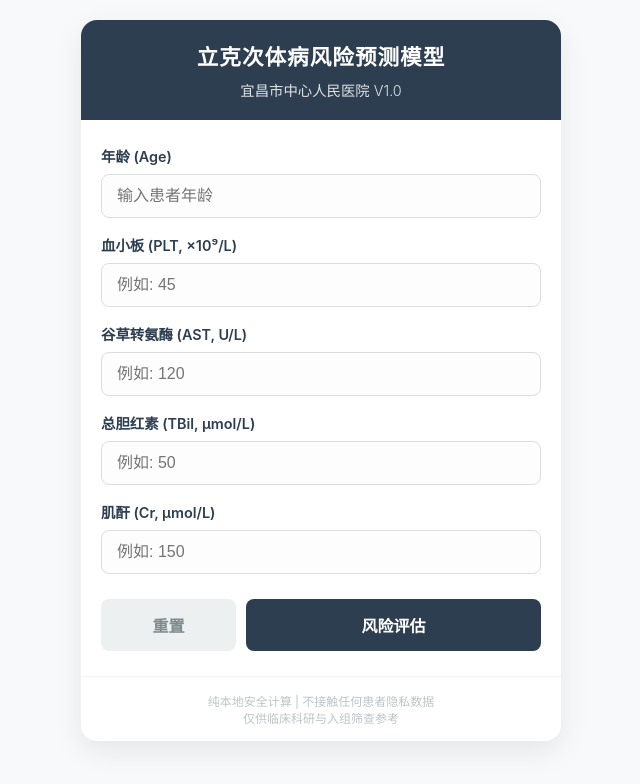
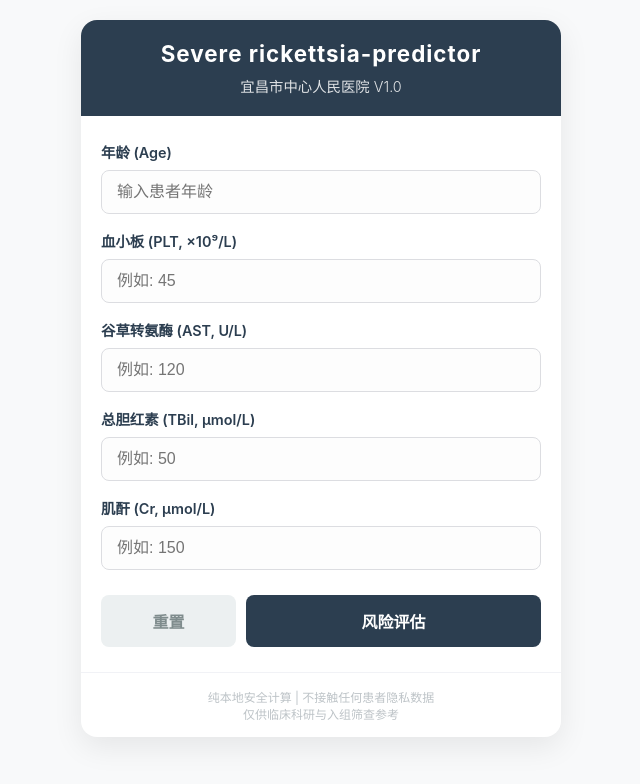
Before and after one commit to CYY622/Rickettsia-predictor, a plain HTML site: page index.html in a window 1280 px wide. Shown: the whole page, without its empty margins (319-959 px from the left). Drawn offline with Linux system fonts and the light colour scheme.

Commit message:
Update index.html

```diff
--- a/index.html
+++ b/index.html
@@ -3,7 +3,7 @@
 <head>
     <meta charset="UTF-8">
     <meta name="viewport" content="width=device-width, initial-scale=1.0, maximum-scale=1.0, user-scalable=no">
-    <title>立克次体病风险预测模型 - 宜昌市中心人民医院</title>
+    <title>Severe rickettsia-predictor</title>
     <style>
         :root {
             --primary-color: #2c3e50;
@@ -38,7 +38,7 @@
         }
         .header h1 {
             margin: 0;
-            font-size: 1.35rem;
+            font-size: 1.4rem; /* 稍微调整了英文字体的大小以保持美观 */
             letter-spacing: 1px;
         }
         .header p {
@@ -166,7 +166,7 @@
 
 <div class="app-container">
     <div class="header">
-        <h1>立克次体病风险预测模型</h1>
+        <h1>Severe rickettsia-predictor</h1>
         <p>宜昌市中心人民医院 V1.0</p>
     </div>
 
@@ -284,7 +284,7 @@
         resultBox.style.display = 'block';
         probDisplay.innerText = probPercent + '%';
 
-        // 核心临床分层逻辑（已修正）
+        // 核心临床分层逻辑
         if (P >= 0.80) {
             resultBox.style.backgroundColor = '#ffeaa7';
             resultBox.style.border = '2px solid #e17055';
```
